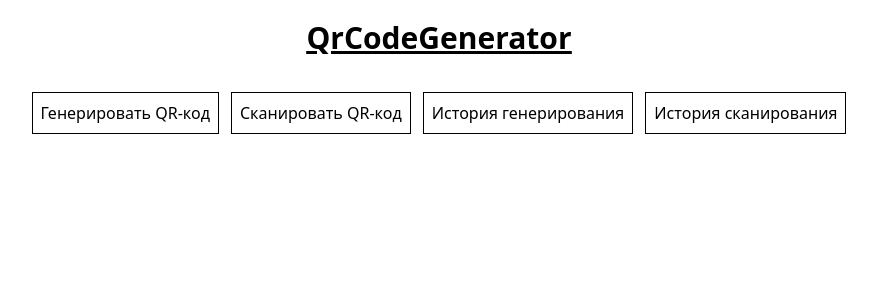
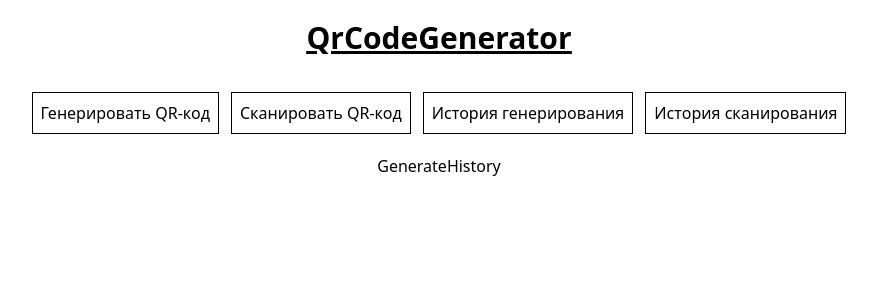
Before and after one commit to andrabra/qrCodeApp, a React (Vite) app: page /generate-history in a window 1280 px wide. Shown: the top 300 px of the page, without its empty margins (201-1078 px from the left). Built offline with nearby package versions, Linux system fonts and the light colour scheme.

Commit message:
Добавил компоненты с историей генерации и сканирования

```diff
--- /dev/null
+++ b/src/components/GenerateHistory/GenerateHistory.jsx
@@ -0,0 +1,3 @@
+export const GenerateHistory = () => {
+    return <div>GenerateHistory</div>;
+};
--- a/src/components/Layout/Layout.jsx
+++ b/src/components/Layout/Layout.jsx
@@ -3,6 +3,8 @@ import QrCodeScanner from '../Scanner/QrCodeScanner';
 import Navigation from '../Navigation/Navigation';
 import { Route, Routes } from 'react-router-dom';
 import { Link } from 'react-router-dom';
+import { GenerateHistory } from '../GenerateHistory/GenerateHistory';
+import { ScanHistory } from '../ScanHistory/ScanHistory';
 
 const Layout = () => {
   return (
@@ -20,8 +22,8 @@ const Layout = () => {
       <Routes>
         <Route path='/generator' element={<QrCodeGenerator />} />
         <Route path='/scanner' element={<QrCodeScanner />} />
-        <Route path='/scanner' element={<QrCodeScanner />} />
-        <Route path='/scanner' element={<QrCodeScanner />} />
+        <Route path='/generate-history' element={<GenerateHistory />} />
+        <Route path='/scan-history' element={<ScanHistory />} />
       </Routes>
     </div>
   );
--- a/src/components/Navigation/Navigation.jsx
+++ b/src/components/Navigation/Navigation.jsx
@@ -15,10 +15,10 @@ const Navigation = () => {
       <Link className='border p-2' to='/scanner'>
         Сканировать QR-код
       </Link>
-      <Link className='border p-2' to='/'>
+      <Link className='border p-2' to='/generate-history'>
         История генерирования
       </Link>
-      <Link className='border p-2' to='/'>
+      <Link className='border p-2' to='/scan-history'>
         История сканирования
       </Link>
     </nav>
--- /dev/null
+++ b/src/components/ScanHistory/ScanHistory.jsx
@@ -0,0 +1,3 @@
+export const ScanHistory = () => {
+    return <div>ScanHistory</div>;
+};
```
